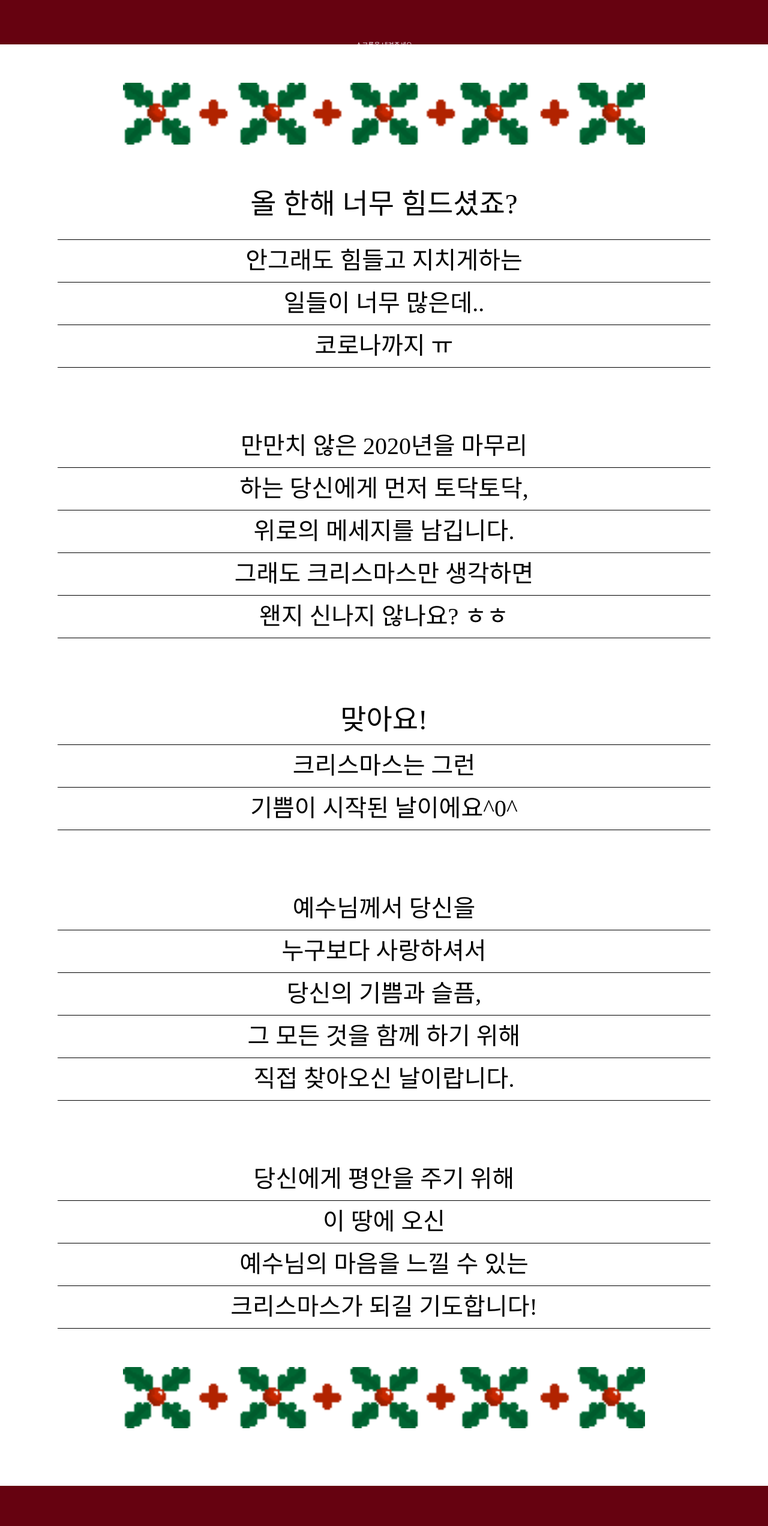
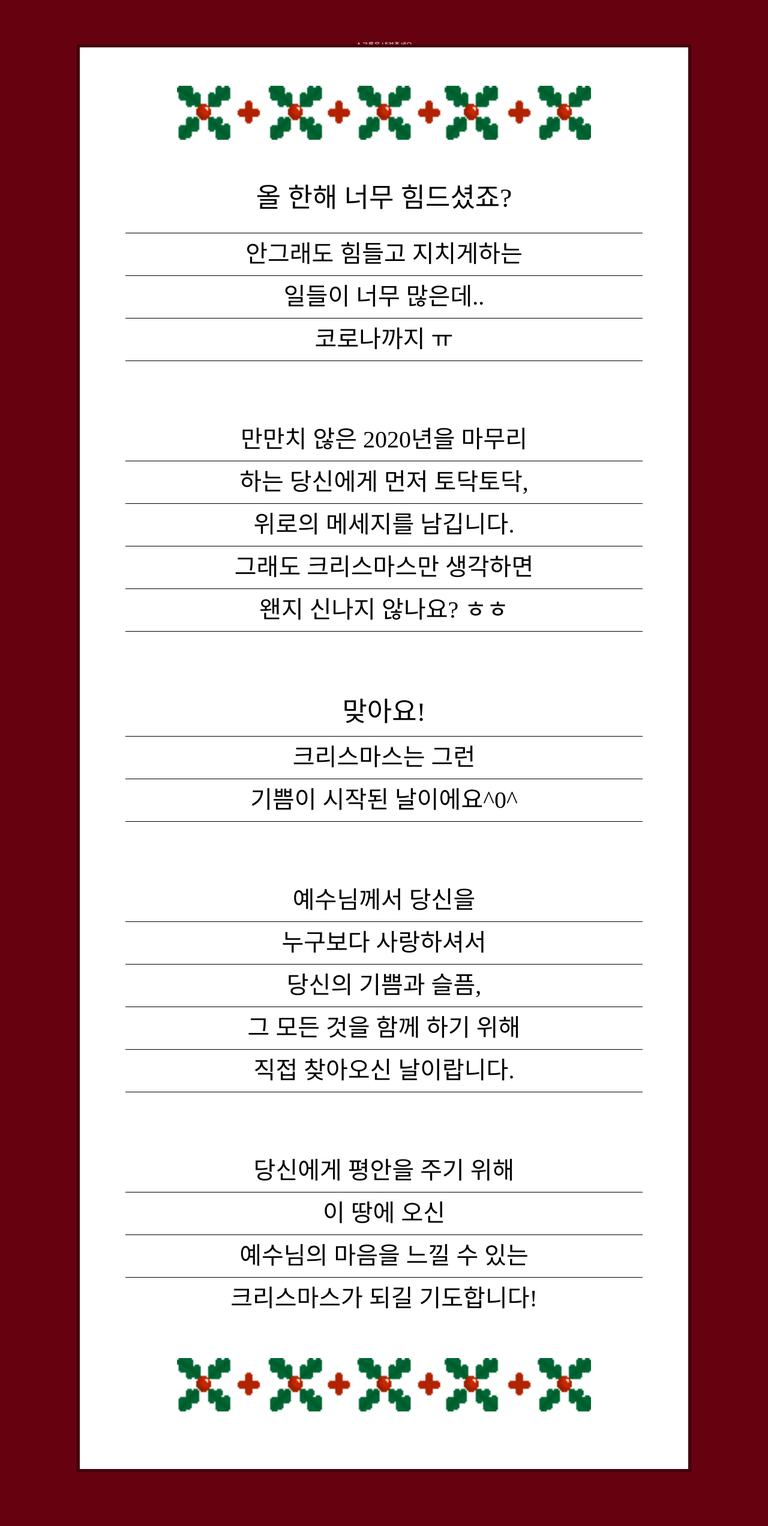
Before and after one commit to jaekwonsHub/sogm_game, a React (Create React App) app: page /result in a window 1280 px wide. Shown: the part 840-3384 px from the top of the page at 60% size. Built offline with nearby package versions, Linux system fonts and the light colour scheme; a web font is replaced by a local one.

Commit message:
#12/23 수정전 자잘한 커밋
#12/23 수정전 자잘한 커밋

```diff
--- a/src/components/2_organism/ResultTexts.tsx
+++ b/src/components/2_organism/ResultTexts.tsx
@@ -1,15 +1,15 @@
 import { Box, Text, Image } from "@chakra-ui/react"
 
 const ResultTexts = () => {
-  const fontSize = [18, 25, 30, 40]
-  const largeFont = [28, 36, 39, 47]
+  const fontSize = [16, 25, 30, 40]
+  const largeFont = [22, 27, 32, 45]
   const margin = "5px"
   const topTextMargin = "3vh"
   const boxMargin = [20, 20, 24, 24]
   return (
-    <Box width="100%" display="flex" flexDir="column" alignItems="center" justifyContent="center" color="#000000" marginTop="50px" bgColor="white">
+    <Box width="80%" border="5px solid #43030C" display="flex" flexDir="column" alignItems="center" justifyContent="center" color="#000000" marginTop="50px" bgColor="white">
       <Box width="85%" display="flex" flexDir="column" alignItems="center" justifyContent="center" marginBottom={boxMargin}>
-        <Image width="80%" marginY="8vh" src={process.env.PUBLIC_URL + "/images/resultLetterimage.png"} />
+        <Image width="80%" height="7vw" marginY="8vh" src={process.env.PUBLIC_URL + "images/resultLetterImage.png"} />
         <Text fontSize={largeFont} marginBottom={topTextMargin}>
           올 한해 너무 힘드셨죠?
       </Text>
@@ -103,8 +103,7 @@ const ResultTexts = () => {
         <Text fontSize={fontSize} margin={margin}>
           크리스마스가 되길 기도합니다!
       </Text>
-        <Box width="100%" height="1px" bgColor="#000000"></Box>
-        <Image width="80%" marginTop="8vh" src={process.env.PUBLIC_URL + "/images/resultLetterimage.png"} />
+        <Image width="80%" height="7vw" marginTop="8vh" src={process.env.PUBLIC_URL + "/images/resultLetterImage.png"} />
       </Box>
     </Box>
   )
--- a/src/components/3_templates/HomeTP.tsx
+++ b/src/components/3_templates/HomeTP.tsx
@@ -6,23 +6,15 @@ import HomeTitle from "../1_molecules/HomeTitle"
 interface IHomeTPProps {
   onClick?: any;
 }
-
-
-const audio = document.getElementById('bgm_question') as HTMLAudioElement
-if (audio) {
-  audio.play()
-}
-
 const HomeTP: FunctionComponent<IHomeTPProps> = ({
   onClick
 }) => {
+
   const [iconInterval, setIconInterval] = useState(false)
   setInterval(() => setIconInterval(!iconInterval), 1000)
 
-
   return (
     <Box width="100%" height="100vh" display="flex" flexDir="column" alignItems="center" justifyContent="space-around" bgColor="#006620">
-
       <Box width="80%" display="flex" justifyContent="center" alignItems="center" position="relative">
         {iconInterval === true ? <Image position="absolute" left="4vw" src={process.env.PUBLIC_URL + "/images/homeIcon.png"} /> : ""}
         <HomeTitle />
--- a/src/components/4_pages/Home.tsx
+++ b/src/components/4_pages/Home.tsx
@@ -8,7 +8,10 @@ const Home = () => {
 
   const onClick = () => {
     history.push(`/game/0`)
-
+    const audio = document.getElementById('bgm_question') as HTMLAudioElement
+    if (audio) {
+      audio.play()
+    }
   }
 
   return (
```
Also changed, not shown: 1 other file (tests, documents, lock files or other folders).
